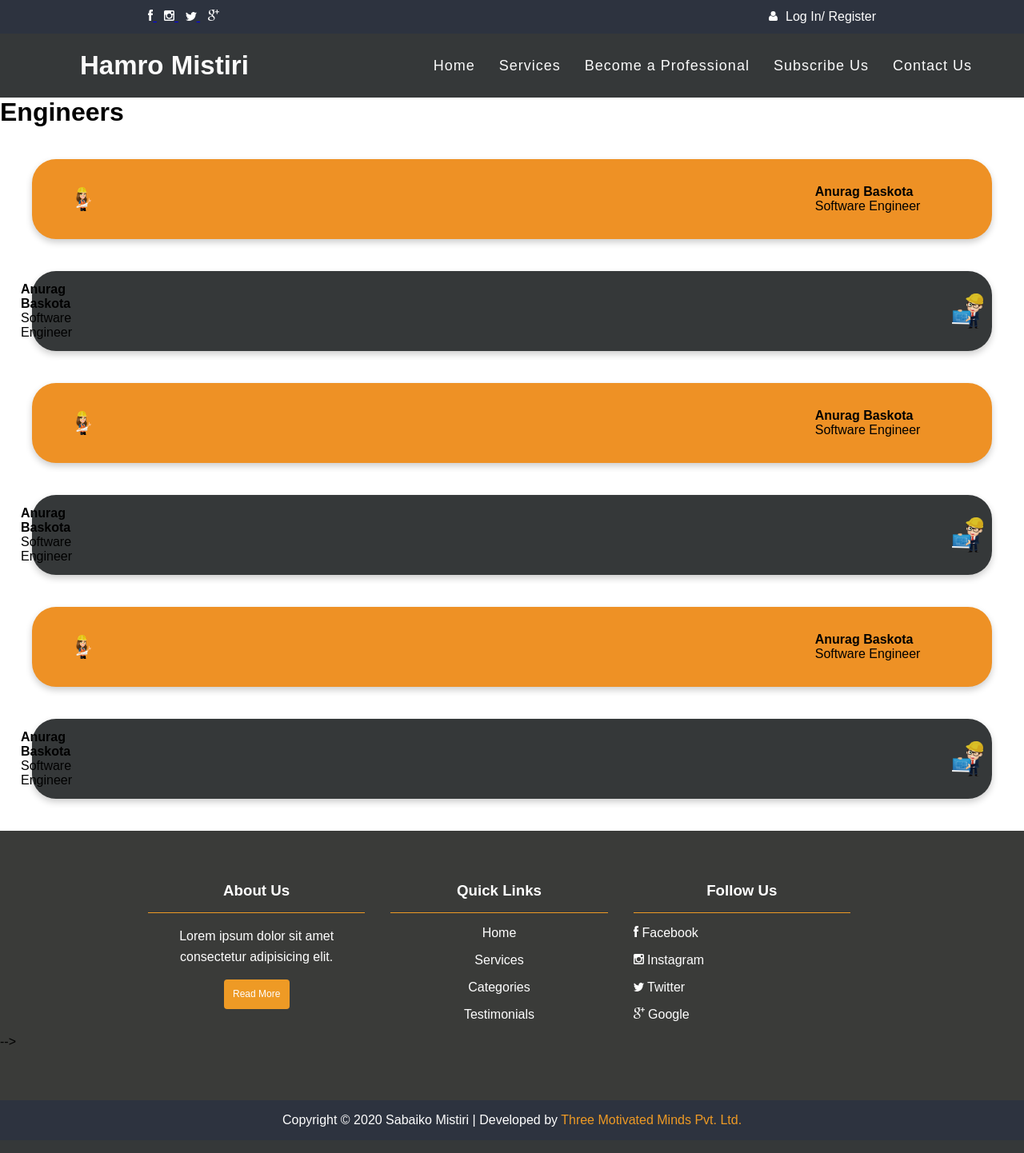
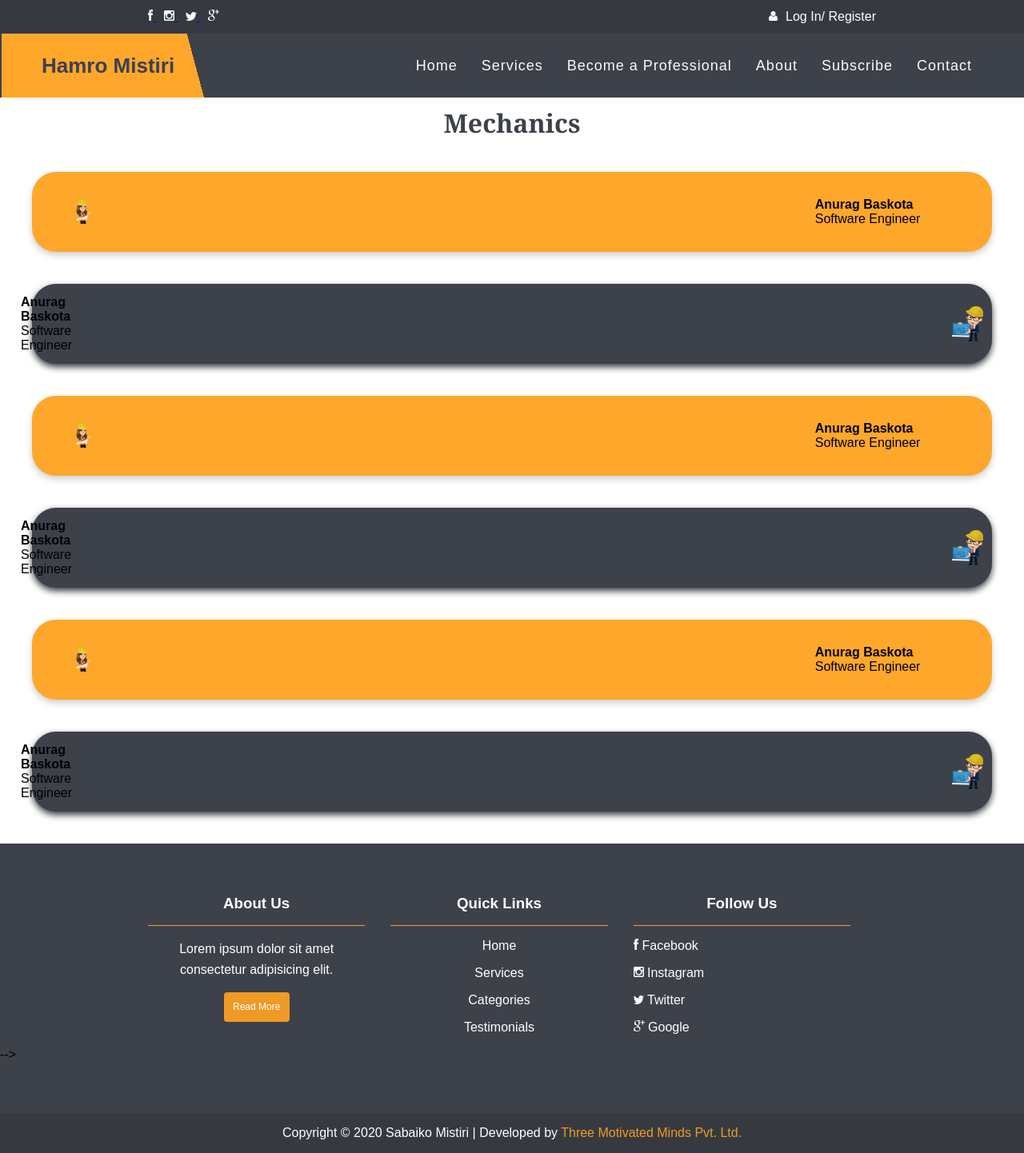
Before and after one commit to Anuragh6911/HamroMistiri, a PHP site: page /mechanics.html in a window 1280 px wide. Shown: the whole page at 80% size. Before the commit the page ends 1409 px from the top, so only its background shows below. Run offline with PHP 8.4, Linux system fonts and the light colour scheme.

Commit message:
Anurag: Css changed of NavLogo and services pages

```diff
--- a/css/services.css
+++ b/css/services.css
@@ -1,129 +1,10 @@
-* {
-  padding: 0;
-  margin: 0;
-  box-sizing: border-box;
-}
-
-.container {
-  width: 100%;
-  padding: 0 25px;
-  margin: 0 auto;
-}
-/* yo garesi sabai content center ma huncha */
-
-@media (min-width: 576px) {
-  .container {
-    max-width: 540px;
-  }
-}
-
-@media (min-width: 768px) {
-  .container {
-    max-width: 720px;
-  }
-}
-
-@media (min-width: 992px) {
-  .container {
-    max-width: 960px;
-  }
-}
-
-@media (min-width: 1200px) {
-  .container {
-    max-width: 1152x;
-  }
-}
-
-header.topbar {
-  /* background: #232b38  ; */
-  background: #2d333f;
-  color: #fefefe;
-  padding: 0.75rem 0;
-}
-
-header.topbar .icons a {
-  margin-right: 0.6rem;
-}
-
-header.topbar .auth > div a {
-  color: #fefefe;
-  text-decoration: none;
-}
-
-header.topbar .container {
-  display: flex;
-  justify-content: space-between;
-  align-items: center;
-}
-
-header.topbar .container .auth {
-  display: flex;
-}
-
-.header.topbar .auth .divider {
-  padding: 0 1rem;
-}
-
-header.topbar .auth > div img {
-  margin-right: 0.35rem;
-}
-
-/* navigation */
-
-/* enables flex in nav class */
-nav .top .container {
-  display: flex;
-  justify-content: space-between;
-  align-items: center;
-}
-
-/* enables flex in contact class */
-nav .top .container .contact {
-  display: flex;
-  align-items: center;
-}
-
-/* gives space between phone icon and number */
-nav .top .contact img {
-  margin-right: 1rem;
-}
-
-nav .navbar .container {
-  display: flex;
-  justify-content: center;
-  align-items: center;
-  border: 2px solid rgb(53, 56, 57);
-}
-
-nav .navbar a {
-  display: flex;
-  text-decoration: none;
-  color: rgb(255, 255, 255);
-  font-size: 1.25rem;
-  padding: 1rem 1.5rem;
-  transition: all 0.3s ease;
-  margin: 0px;
-  background-color: #3a3b39;
-}
-
-/* nav .navbar a.active {
-      background: #ee9a25  ;
-      color:#FEFEFE;
-  } */
-
-nav .navbar a:hover {
-  background: #ee9a25;
-  color: #ffffff;
-}
-
 .card {
   /* Add shadows to create the "card" effect */
   margin: 40px;
   padding: 50px;
   box-shadow: 0 4px 8px 0 rgba(0, 0, 0, 0.2);
   transition: 0.3s;
-  background-color: #ee9125;
+  background-color: #fea72b;
   border-radius: 30px;
   display: flex;
   align-items: center;
@@ -136,9 +17,9 @@ nav .navbar a:hover {
   justify-content: space-between;
   margin: 40px;
   padding: 50px;
-  box-shadow: 0 4px 8px 0 rgba(0, 0, 0, 0.2);
+  box-shadow: 0 4px 8px 0 #363a40;
   transition: 0.3s;
-  background-color: #353839;
+  background-color: #3d414a;
   border-radius: 30px;
   display: flex;
   align-items: center;
@@ -197,3 +78,10 @@ nav .navbar a:hover {
   padding-left: 00px;
   width: 300px;
 }
+
+.heading {
+  padding-top: 10px;
+  text-align: center;
+  color: #3d414a;
+  font-family: Georgia, "Times New Roman", Times, serif;
+}
--- a/engineer.html
+++ b/engineer.html
@@ -20,7 +20,7 @@
 
       <div id="header"> </div>
 
-        <h1>Engineers</h1>
+        <h1 class="heading">Engineers</h1>
         <div class="main">
             <div class="card">
                 <div class="cardimg">
--- a/footer.html
+++ b/footer.html
@@ -86,7 +86,7 @@
 <style>
     /* Footer */
 footer {
-  background-color: #3a3b39;
+  background-color: #3d414a;
   padding: 4rem 0;
 }
 footer .container .box button {
@@ -167,7 +167,7 @@ footer .box:nth-child(3) ul li {
 }
 
 footer.copyright {
-  background-color: #2d333f;
+  background-color: #363a40;
   padding: 1rem 0;
   color: #fefefe;
   text-align: center;
--- a/header.html
+++ b/header.html
@@ -10,9 +10,8 @@
             <div class="auth">
                 <div>
                     <img src="icons/user-icon.svg" alt="">
-                    <a href="/Hamro-Mistiri/loginregister.html"> Log In/ Register</a>
-                    <!-- <img src="icons/edit.svg" alt="">
-                    <a href="./loginregister.html"> Register Now </a> -->
+                    <a href="/loginregister.html"> Log In/ Register</a>
+
 
                 </div>
             </div>
@@ -25,8 +24,9 @@
             <li> <a class="active" href="index.html"> Home </a> </li>
             <li> <a href="index.html#section2"> Services </a> </li>
             <li> <a href="index.html#section3"> Become a Professional </a> </li>
-            <li> <a href="index.html#subscribe"> Subscribe Us </a> </li>
-            <li> <a href="index.html#contact"> Contact Us </a> </li>
+            <li> <a href="index.html#section4"> About </a> </li>
+            <li> <a href="index.html#subscribe"> Subscribe  </a> </li>
+            <li> <a href="index.html#contact"> Contact </a> </li>
         </ul>
     </nav>
 </div>
@@ -73,7 +73,7 @@
 
 header.topbar {
   /* background: #232b38  ; */
-  background: #2d333f;
+  background: #363a40;
   color: #fefefe;
   padding: 0.75rem 0;
 }
@@ -108,7 +108,7 @@ header.topbar .auth > div img {
 /* navigation */
 nav {
   height: 80px;
-  background: rgb(53, 56, 57);
+  background:#3d414a;
   display: flex;
   align-items: center;
   justify-content: space-between;
@@ -118,8 +118,15 @@ nav {
   top: 0;
 }
 nav .logo {
-  font-size: 33px;
-  color: #fafafa;
+  background: linear-gradient(255deg, #3d414a 25%, #fea72b 25%);
+  margin-left: -98px;
+  padding-left:50px;
+  padding-right:100px;
+  padding-top: 25px;
+  padding-bottom: 24px;
+  background-color: ;
+  font-size: 26px;
+  color: #3d3f53;
   font-weight: 600;
 }
 nav ul {
@@ -140,7 +147,7 @@ nav ul li {
   margin: 0px 5px;
 }
 nav ul li a:hover {
-  color: #ee9a25;
+  color: #fea72b;
   /* background-color: #ee9a25; */
 }
 nav ul li a.active {
--- a/index.html
+++ b/index.html
@@ -62,6 +62,8 @@
        <P> Lorem ipsum dolor sit amet consectetur adipisicing elit. Recusandae laborum temporibus fugiat quae asperiores officia error minima, maiores placeat voluptatem nam nihil expedita quaerat corrupti unde, earum doloribus quam quo?</P>
    </section>
 
+
+
    <section id="subscribe">
        <div class="container">
            <div>
--- a/loginregister.html
+++ b/loginregister.html
@@ -7,7 +7,7 @@
 	<meta name="viewport" content="width=device-width", initial-scale="1">
 </head>
 <body>
-	<button class="btnhome"> <a href="/Hamro-Mistiri/index.html"> <i class="fa fa-home" href=""></i> Home </a></button>
+	<button class="btnhome"> <a href="/index.html"> <i class="fa fa-home" href=""></i> Home </a></button>
 	<div class="parent">
 		        <div class="child">
 					<div class="child2">
--- a/mechanics.html
+++ b/mechanics.html
@@ -18,7 +18,7 @@
     </head>
     <body>
       <div id="header"> </div>
-        <h1>Engineers</h1>
+        <h1 class="heading">Mechanics</h1>
         <div class="main">
             <div class="card">
                 <div class="cardimg">
--- a/painter.html
+++ b/painter.html
@@ -18,7 +18,7 @@
     </head>
     <body>
       <div id="header"> </div>
-        <h1>Painter</h1>
+        <h1 class="heading">Painter</h1>
         <div class="main">
             <div class="card">
                 <div class="cardimg">
--- a/plumber.html
+++ b/plumber.html
@@ -18,7 +18,7 @@
     </head>
     <body>
       <div id="header"> </div>
-        <h1>Plumbers</h1>
+        <h1 class="heading">Plumbers</h1>
         <div class="main">
             <div class="card">
                 <div class="cardimg">
--- a/technician.html
+++ b/technician.html
@@ -18,7 +18,7 @@
     </head>
     <body>
       <div id="header"> </div>
-        <h1>Technicians</h1>
+        <h1 class="heading">Technicians</h1>
         <div class="main">
             <div class="card">
                 <div class="cardimg">
```
Also changed, not shown: professional.html (deleted, +0 -140 lines).
